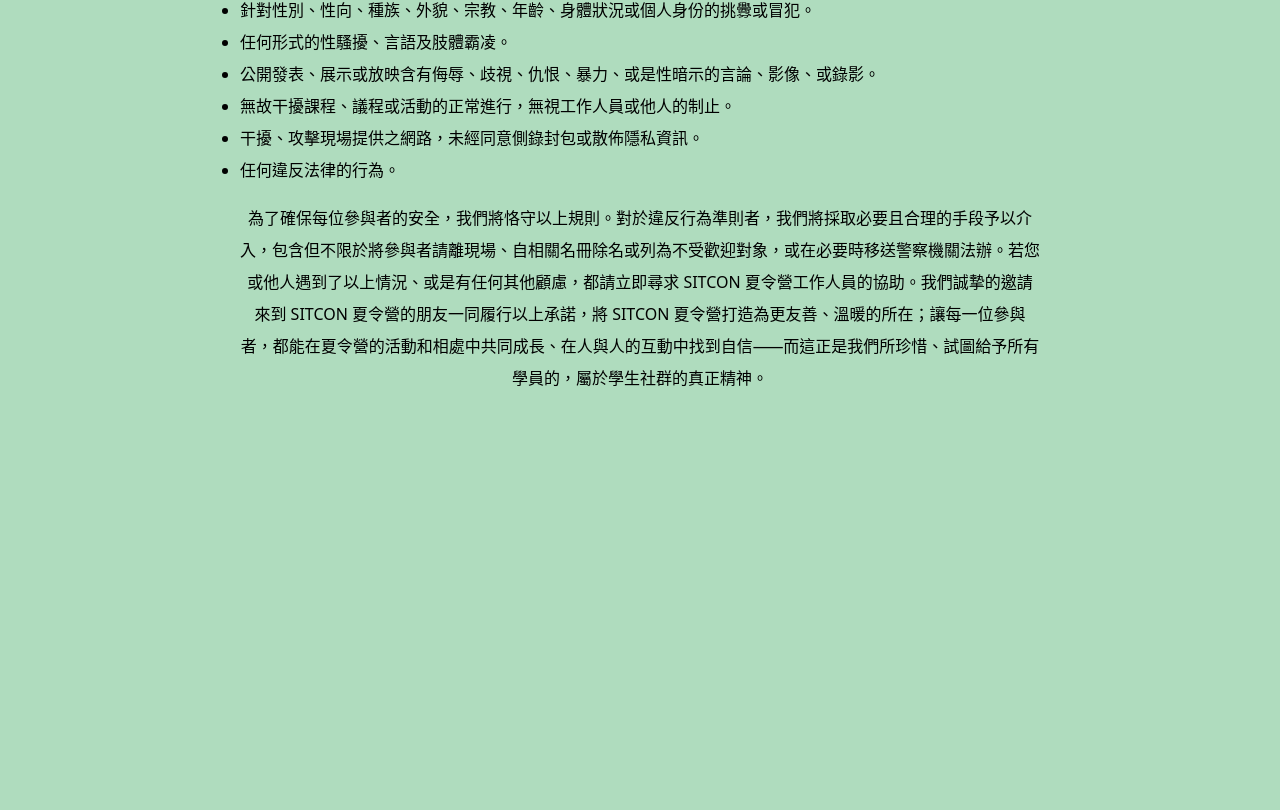
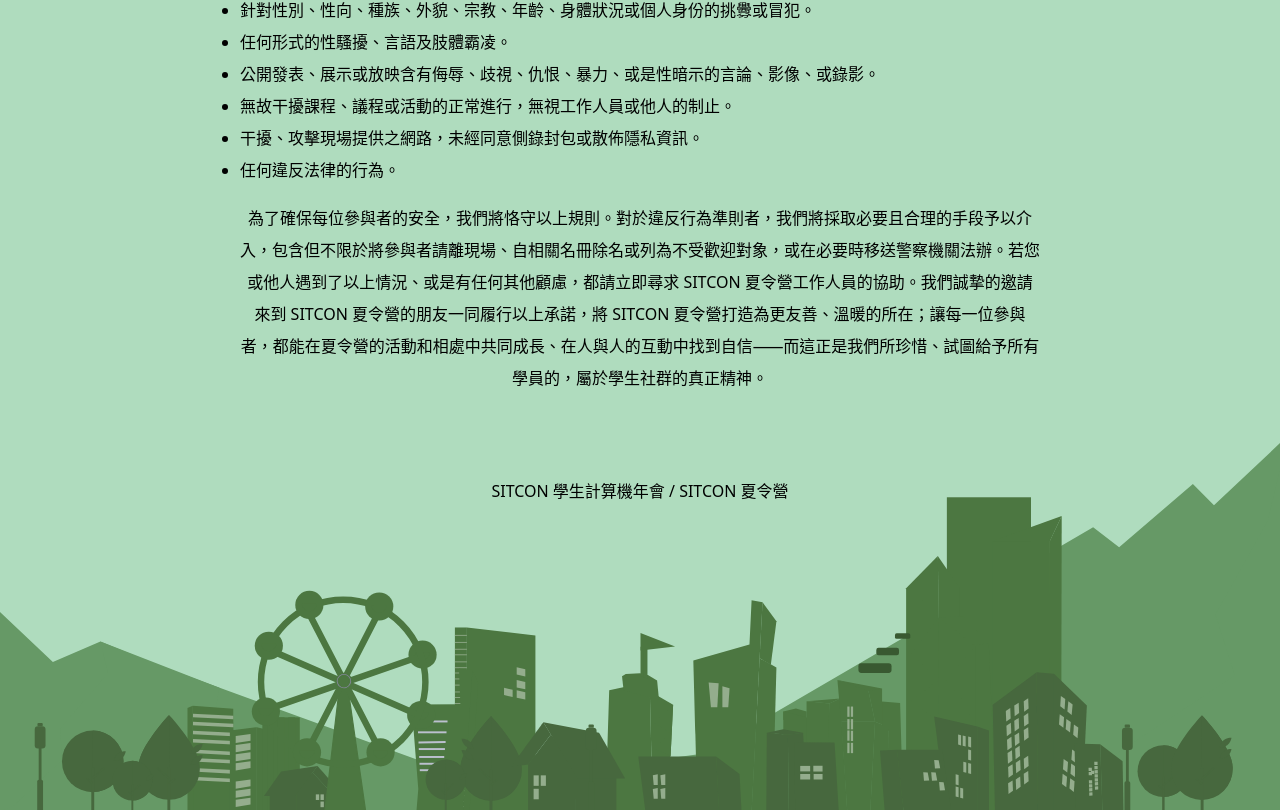
Before and after one commit to sitcon-tw/camp2017, a Vue app: page / in a window 1280 px wide. Shown: the part 8157-8967 px from the top of the page. Before the commit the page ends 8583 px from the top, so only its background shows below. Built offline with nearby package versions, Linux system fonts and the light colour scheme.

Commit message:
Add footer

```diff
--- a/src/App.vue
+++ b/src/App.vue
@@ -7,6 +7,7 @@
     <staff />
     <exp />
     <coc />
+    <footers />
   </div>
 </template>
 
@@ -18,6 +19,7 @@ import Registration from './components/Registration'
 import Staff from './components/Staff'
 import Exp from './components/Exp'
 import Coc from './components/Coc'
+import Footers from './components/footer'
 
 Element.prototype.addClass = function (classNames) {
   let classList = this.className.split(' ').filter(className => className.length > 0)
@@ -45,7 +47,8 @@ export default {
     Registration,
     Staff,
     Exp,
-    Coc
+    Coc,
+    Footers
   }
 }
 </script>
--- /dev/null
+++ b/src/components/Footer.vue
@@ -0,0 +1,25 @@
+<template>
+  <footer>
+    <p>SITCON 學生計算機年會 / SITCON 夏令營</p>
+  </footer>
+</template>
+
+<script>
+export default {
+  name: 'footers'
+}
+</script>
+
+
+<style lang="stylus">
+footer
+  min-height: 30vw
+  background-image: url('../assets/footer.svg')
+  background-repeat: no-repeat
+  background-position: center bottom
+  background-size: cover
+  padding-top: 5vh
+  p
+    text-align: center
+    -webkit-margin-after: 0
+</style>
```
Also changed, not shown: src/assets/footer.svg (added).
